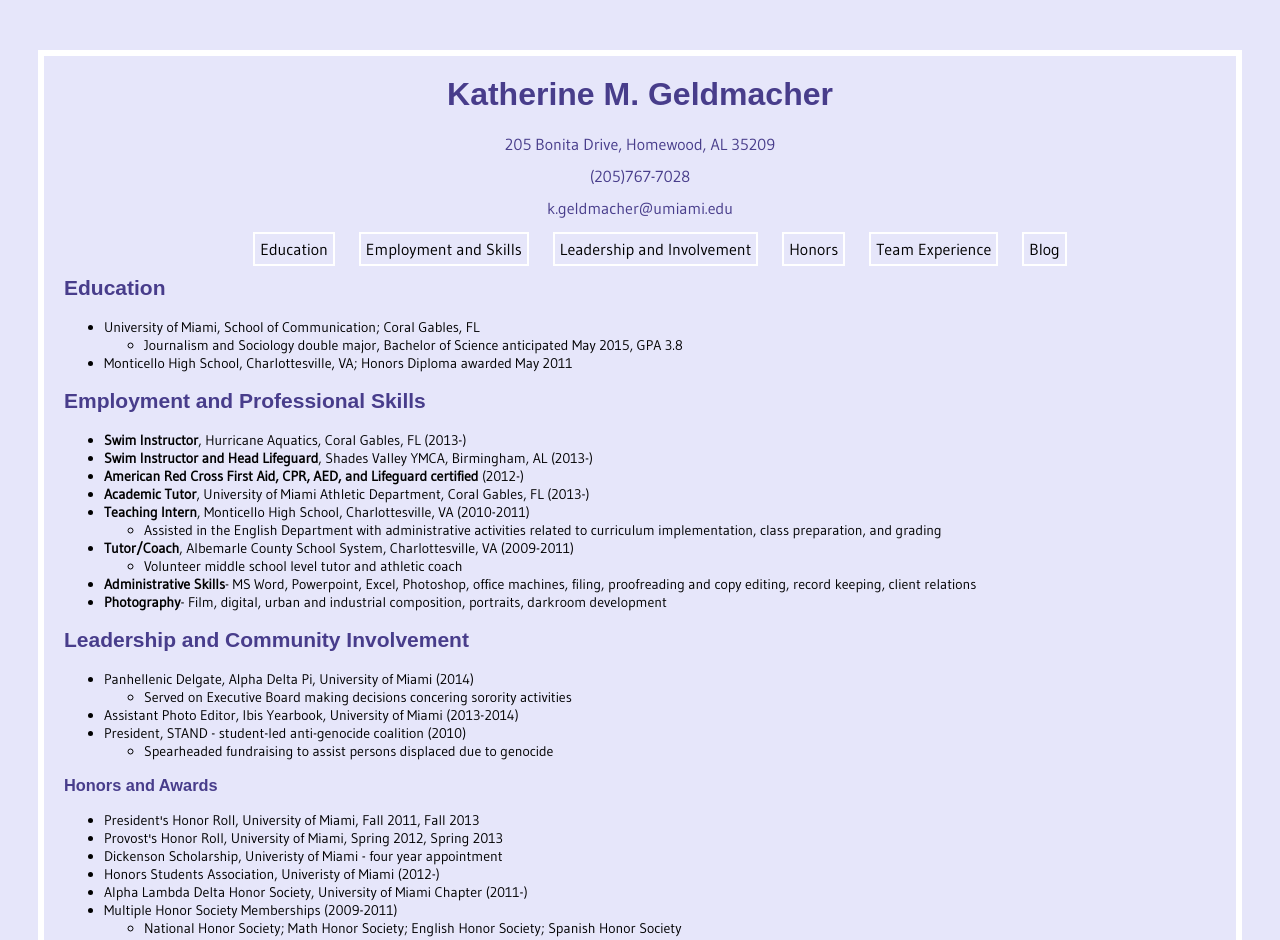
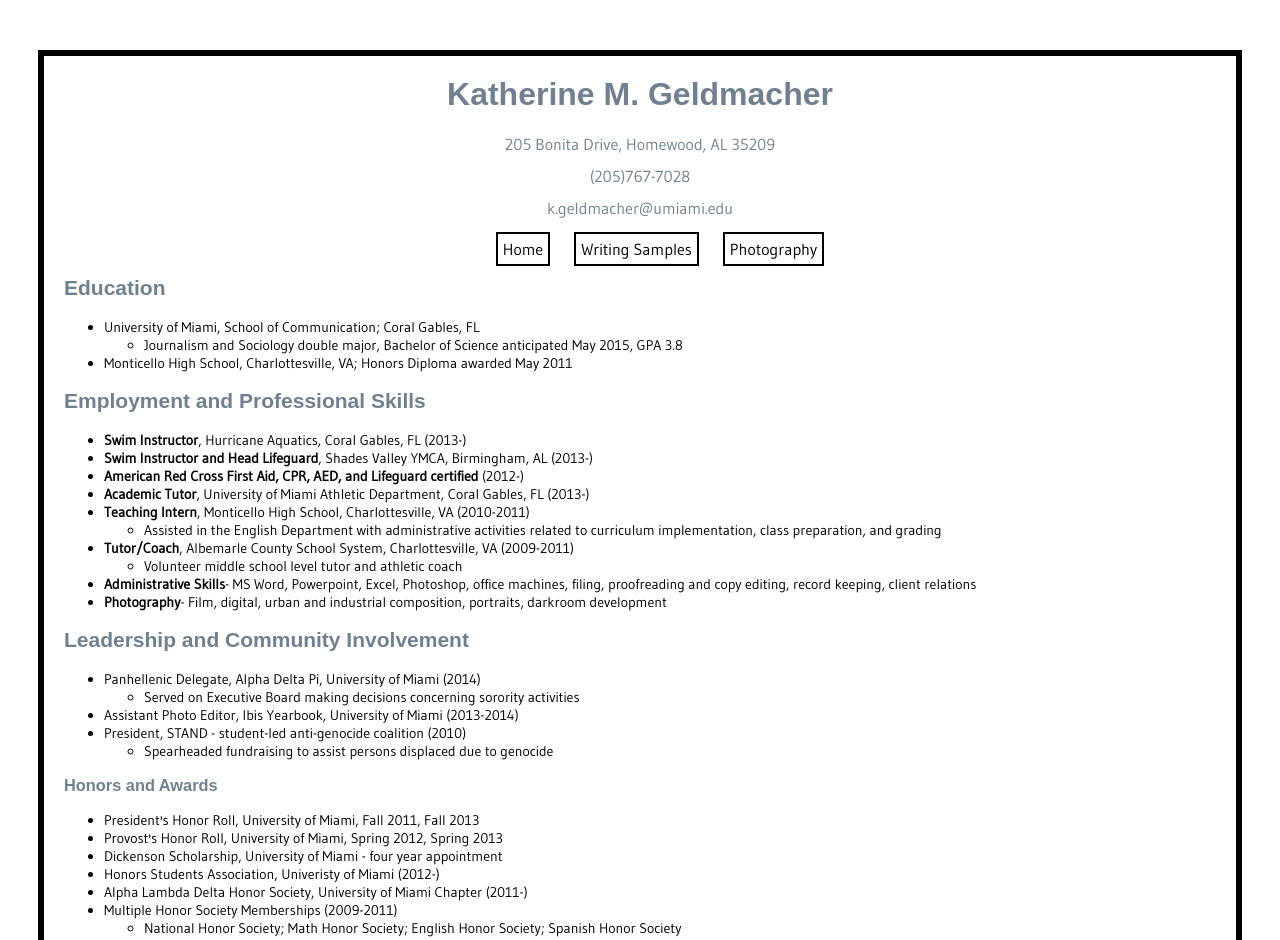
Before and after one commit to kmgeldmacher/kmgeldmacher.github.io, a plain HTML site: page resume.html in a window 1280 px wide. Shown: the top 940 px of the page. Drawn offline with Linux system fonts and the light colour scheme; a web font is replaced by a local one.

Commit message:
homepage and resume

```diff
--- /dev/null
+++ b/css/css-index.css
@@ -0,0 +1,56 @@
+body {
+	background-color: white;
+	background-image: url('../img/cville.jpg');
+
+
+
+}
+
+h1{
+	position: static;
+	color: white;
+	font-size: 50px;
+	margin-top: 15%;
+	margin-bottom: 0;
+	padding-top: 10px;
+	padding-bottom: 5px;
+	text-align: center;
+	font-family: 'Special Elite', cursive;
+	background-color: black;
+}
+
+nav ul{
+
+ 	background-color: black;
+ 	margin-top: 0;
+ 	padding-bottom: 10px;
+ 	text-align: center;
+ 	font-size: 14px;
+ 	font-family: 'Raleway', sans-serif;
+
+}
+
+
+nav ul li{
+	display: inline;
+	border-right: 2px solid white;
+	padding-right: 2em;
+	margin: 10px;
+
+
+}
+
+nav ul li:last-child{
+	border-right: none;
+}
+
+a:link {
+	text-decoration: none;
+	color: white; }
+
+a:visited {
+	color: #FFC0CB;
+}
+
+a:hover{
+	color: #F08080;}
--- a/css/css-print-resume.css
+++ b/css/css-print-resume.css
@@ -53,7 +53,6 @@ h5{
  	font-family: 'Gudea', sans-serif;
  	color: black;
  	border: 6px solid white;
- 	background: #E6E6FA;
  	margin: 50px auto;
  	padding: 20px;
  	max-width: 90%;
--- a/css/css-web-resume.css
+++ b/css/css-web-resume.css
@@ -1,6 +1,6 @@
 header {
-	background-color: #E6E6FA;
-	color: #483D8B;
+	background-color: white;
+	color: #708090;
 	text-align: center;}
 
 
@@ -19,29 +19,29 @@ p{
 
 h2{
 	font-family: 'Belleza', sans-serif;
-	color: #483D8B;}
+	color: #708090;}
 
 
 h3{
 	font-family: 'Belleza', sans-serif;
-	color: #483D8B;}
+	color: #708090;}
 
 
 h4{
 	font-family: 'Belleza', sans-serif;
-	color: #483D8B;}
+	color: #708090;}
 
 
 h5{
 	font-family: 'Belleza', sans-serif;
-	color: #483D8B;}
+	color: #708090;}
 
 
  body{
  	font-family: 'Gudea', sans-serif;
  	color: black;
- 	border: 6px solid white;
- 	background: #E6E6FA;
+ 	border: 6px solid black;
+ 	background: white;
  	margin: 50px auto;
  	padding: 20px;
  	max-width: 90%;
@@ -54,10 +54,10 @@ h5{
 
 nav ul li {
  	display: inline;
- 	border: 2px solid white;
+ 	border: 2px solid black;
  	padding: 5px;
  	margin: 10px;
- 	background-color: #E6E6FA;
+ 	background-color: white;
 }
 
 
@@ -69,8 +69,12 @@ a:link {
 	text-decoration: none;
 	color: black; }
 
+a:visited {
+	color: #FFC0CB;
+}
+
 a:hover{
-	color: white;}
+	color: #F08080;}
 
 @media only screen and (max-device-width:320px){
 
@@ -88,4 +92,6 @@ nav ul li{
 
 }
 
-a:hover{ color:#483D8B;}
+
+
+a:hover{ color:#F08080;}
--- a/index.html
+++ b/resume.html
@@ -33,12 +33,10 @@
   <nav>
 
 <ul>
-  <li><a href="#education">Education</a></li>
-  <li><a href="#skills">Employment and Skills</a></li>
- <li><a href="#leadership">Leadership and Involvement</a></li>
-  <li><a href="#awards">Honors</a></li>
-  <li><a href="#team">Team Experience</a></li>
-  <li><a href="#blog">Blog</a></li>
+  <li><a href="index.html">Home</a></li>
+  <li><a href="writing.html">Writing Samples</a></li>
+ <li><a href="#photography.html">Photography</a></li>
+
 
 
 </ul>
@@ -84,8 +82,8 @@
 
   <a id="leadership"><h2>Leadership and Community Involvement</h2></a>
   <ul>
-  	<li>Panhellenic Delgate, Alpha Delta Pi, University of Miami (2014)
-  	  <ul><li>Served on Executive Board making decisions concering sorority activities</li></ul></li>
+  	<li>Panhellenic Delegate, Alpha Delta Pi, University of Miami (2014)
+  	  <ul><li>Served on Executive Board making decisions concerning sorority activities</li></ul></li>
   	<li>Assistant Photo Editor, Ibis Yearbook, University of Miami (2013-2014)</li>
   	<li>President, STAND - student-led anti-genocide coalition (2010)
   	  <ul><li>Spearheaded fundraising to assist persons displaced due to genocide</li></ul></li>
@@ -98,7 +96,7 @@
    <ul>
    	<li>President's Honor Roll, University of Miami, Fall 2011, Fall 2013</li>
    	<li>Provost's Honor Roll, University of Miami, Spring 2012, Spring 2013</li>
-   	<li>Dickenson Scholarship, Univeristy of Miami - four year appointment</li>
+   	<li>Dickenson Scholarship, University of Miami - four year appointment</li>
    	<li>Honors Students Association, Univeristy of Miami (2012-)</li>
    	<li>Alpha Lambda Delta Honor Society, University of Miami Chapter (2011-)</li>
    	<li>Multiple Honor Society Memberships (2009-2011)
```
Also changed, not shown: writing.html (added, +42 -0 lines), img/cville.jpg (added).
